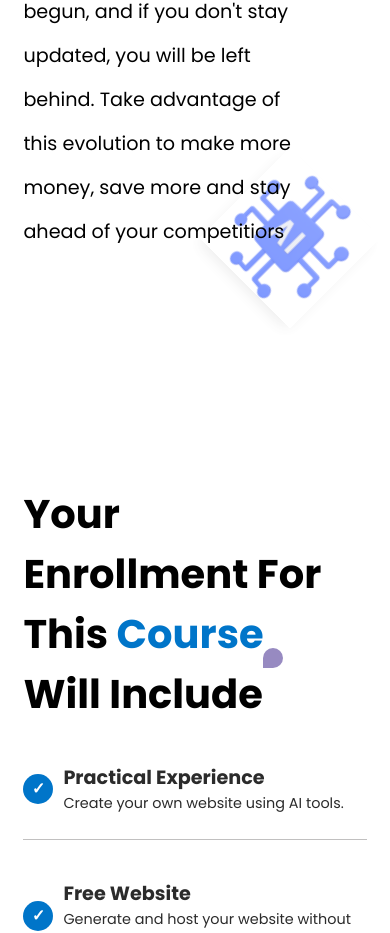
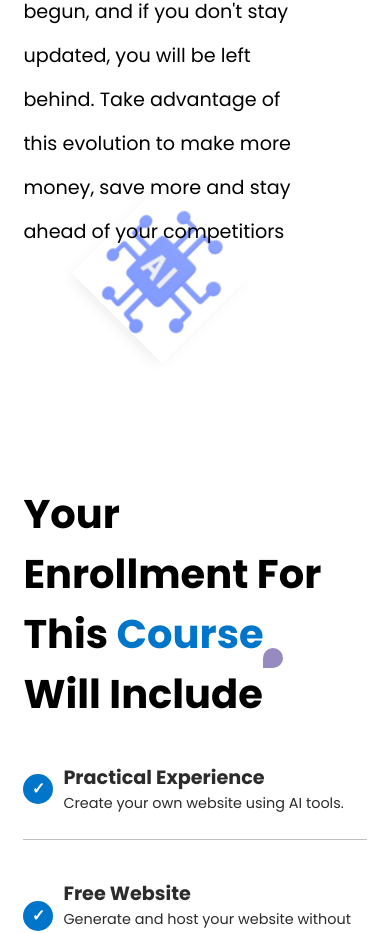
Before and after one commit to EmmyKay0026/ai-web-design, a React (Vite) app: page / in a window 390 px wide. Shown: the part 2449-3382 px from the top of the page. Built offline with nearby package versions, Linux system fonts and the light colour scheme.

Commit message:
Teaser correction

```diff
--- a/src/App.css
+++ b/src/App.css
@@ -1,4 +1,4 @@
-/* body::after {
+body::after {
     display:inline-block;
     content: '';
     z-index: 10000;
@@ -13,7 +13,7 @@
     background-image: url("./assets/noisebg.png");
     animation: 0.4s infinite noise !important;
     pointer-events: none;
- } */
+ }
 @keyframes noise {
   0%,
   100% {
@@ -608,6 +608,10 @@ font-size: 1.2rem;
   width:5%
 }
 @media screen and (max-width: 900px) {
+  /* Cursor */
+  .cursor{
+    display: none;
+  }
   nav{
     display: flex;
     justify-content: space-between;
@@ -774,7 +778,7 @@ font-size: 1.2rem;
     width: 80%;
   }
   .teaser-img img{
-    transform: translate(203px, -106px) rotate(45deg);
+    transform: translate(75px, -71px) rotate(45deg);
     box-shadow: 0px 7px 15px -3px rgba(0, 0, 0, 0.1);
     opacity: .7;
 
```
